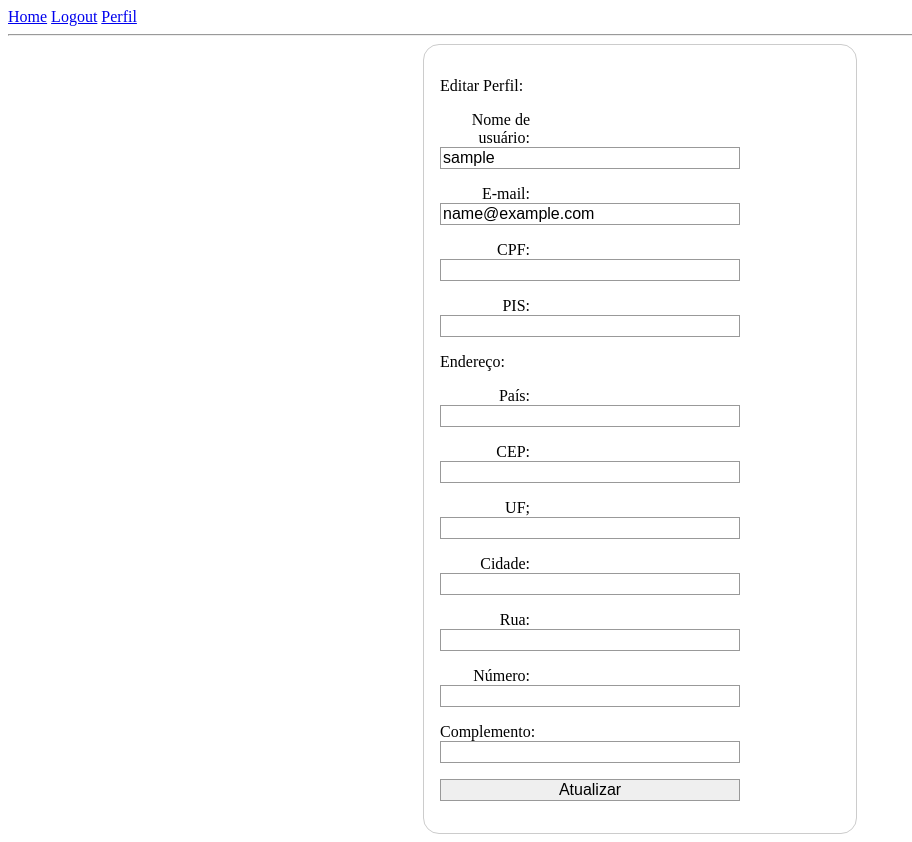
After one commit to dansal0807/Enregistrement_homepage_Flask, a Flask app: page /edit in a window 1280 px wide. The commit adds this page. Shown: the whole page, without its empty margins (0-912 px from the left). Run offline with Flask 2, Linux system fonts and the light colour scheme; the visitor is signed in with stand-in values (Sample User, id 1); data comes from the database, SQL or seed files in the repository; parts of the project's set-up code (start-up, migrations or seed data) failed here and were passed over.

Commit message:
Projeto atualizado

```diff
--- a/app/forms.py
+++ b/app/forms.py
@@ -1,18 +1,65 @@
 from flask_wtf import FlaskForm
+from flask_login import current_user
 from wtforms import StringField, PasswordField, BooleanField, SubmitField, EmailField, Form, validators
-from wtforms.validators import DataRequired, ValidationError, Email, InputRequired
+from wtforms.validators import DataRequired, ValidationError, Email, InputRequired, EqualTo
 from app.models import User
 
 class LoginForm(FlaskForm):
-    username = StringField('E-mail, CPF, PIS', [validators.DataRequired()])
-    password = PasswordField('Senha', validators=[DataRequired()])
-    submit = SubmitField('Entre')
-    submit2 = SubmitField('Registre-se')
+    login = StringField(' ', [validators.DataRequired()])
+    password = PasswordField('Senha:', validators=[DataRequired()])
+    submit = SubmitField('Entre:')
+    submit2 = SubmitField('Registre-se:')
 
 class RegistrationForm(FlaskForm):
-    username = StringField('Usuário', validators=[DataRequired()])
-    cpf = StringField('CPF', [validators.DataRequired()])
-    pis = StringField('PIS', [validators.DataRequired()])
-    email = EmailField('E-mail', [validators.DataRequired(), validators.Email()])
-    password = PasswordField('Senha', validators=[DataRequired()])
+    username = StringField('Nome de usuário:', validators=[DataRequired()])
+    cpf = StringField('CPF:', validators=[DataRequired()])
+    pis = StringField('PIS:', validators=[DataRequired()])
+    email = EmailField('E-mail:', [validators.DataRequired(), validators.Email()])
+    password = PasswordField('Senha:', validators=[DataRequired()])
+    password2 = PasswordField('Repita a senha:', validators=[DataRequired(), EqualTo('password')])
     submit = SubmitField('Enviar')
+    pais = StringField('País:',validators=[DataRequired()])
+    cep = StringField('CEP:', validators=[DataRequired()])
+    estado = StringField('UF;', validators=[DataRequired()])
+    cidade = StringField('Cidade:', validators=[DataRequired()])
+    rua = StringField('Rua:', validators=[DataRequired()])
+    numero = StringField('Número:', validators=[DataRequired()])
+    complemento = StringField('Complemento:')
+
+    def validate_username(self, username):
+        user = User.query.filter_by(username=username.data).first()
+        if user is not None:
+            raise ValidationError('Por favor, utilize um nome de usuário diferente.')
+
+    def validate_email(self, email):
+        user = User.query.filter_by(email=email.data).first()
+        if user is not None:
+            raise ValidationError('Por favor, utilize um endereço de e-mail diferente.')
+
+class EditForm(FlaskForm):
+    username = StringField('Nome de usuário:', render_kw={'readonly': True}, validators=[DataRequired()])
+    cpf = StringField('CPF:')
+    pis = StringField('PIS:')
+    email = EmailField('E-mail:', validators=[validators.DataRequired(), validators.Email()])
+    password = PasswordField('Senha:', validators=[DataRequired()])
+    password2 = PasswordField('Repita a senha:', validators=[DataRequired(), EqualTo('password')])
+    submit = SubmitField('Atualizar')
+    pais = StringField('País:')
+    cep = StringField('CEP:')
+    estado = StringField('UF;')
+    cidade = StringField('Cidade:')
+    rua = StringField('Rua:')
+    numero = StringField('Número:')
+    complemento = StringField('Complemento:')
+
+    def validate_username(self, username):
+        if username.data != current_user.username:
+            user = User.query.filter_by(username=username.data).first()
+            if user is not None:
+                raise ValidationError('Por favor, utilize um nome de usuário diferente.')
+
+    def validate_email(self, email):
+        if email.data != current_user.email:
+            user = User.query.filter_by(email=email.data).first()
+            if user is not None:
+                raise ValidationError('Por favor, utilize um nome de usuário diferente.')
--- a/app/models.py
+++ b/app/models.py
@@ -11,6 +11,13 @@ class User(UserMixin, db.Model):
     password_hash = db.Column(db.String(128))
     cpf = db.Column(db.String(14))
     pis = db.Column(db.String(128))
+    pais = db.Column(db.String(128))
+    cep = db.Column(db.String(100))
+    estado = db.Column(db.String(50))
+    cidade = db.Column(db.String(50))
+    rua = db.Column(db.String(80))
+    numero = db.Column(db.String(100))
+    complemento = db.Column(db.String(40))
 
     #SELECT username FROM USER WHERE email=login_entry OR cpf=login_entry OR pis=login_entry
 
--- a/app/routes.py
+++ b/app/routes.py
@@ -1,61 +1,99 @@
 from flask import render_template, redirect, flash, url_for, request
+from flask.templating import render_template_string
+from werkzeug import datastructures
 from wtforms.validators import Email
 from app import app, db
 from app.forms import LoginForm, FlaskForm
 from flask_login import current_user, login_user, login_required, logout_user
 from app.models import User
-from app.forms import RegistrationForm, LoginForm
+from app.forms import RegistrationForm, LoginForm, EditForm
 from validate_docbr import CPF
 
 #renderização das rotas do formulário:
 @app.route('/')
-@app.route('/index', methods=['GET', 'POST'])
-@login_required
-def index():
-    form = LoginForm()
-    return render_template('login.html', title='Cadastre-se', form=form)
-
-
-@app.route('/login', methods=['GET', 'POST'])
+@app.route('/login', methods=['GET','POST'])
 def login():
     form = LoginForm()
-    login_entry = form.username.data
+    login_entry = form.login.data
     if form.validate_on_submit():
         user = User.query.filter((User.email == login_entry) | (User.cpf == login_entry) |
         (User.pis == login_entry)).first()
         if user is None or not user.check_password(form.password.data):
             flash('Usuário ou senha inválidos.')
             return redirect(url_for('login'))
-        else:
-            return render_template('user.html', username=user.username)
+        login_user(user)
+        next_page = request.args.get('next')
+        return render_template('user.html')
     return render_template('login.html', title='Cadastre-se', form=form)
 
 @app.route('/logout')
 def logout():
     logout_user()
-    return redirect(url_for('index'))
+    return redirect(url_for('login'))
 
 @app.route('/register', methods=['GET', 'POST'])
 def register():
-    if current_user.is_authenticated:
-        return redirect(url_for('index'))
     form = RegistrationForm()
     if form.validate_on_submit():
         user = User(username=form.username.data,
                     email=form.email.data,
                     cpf=form.cpf.data,
-                    pis=form.pis.data)
-
+                    pis=form.pis.data,
+                    pais = form.pais.data,
+                    cep = form.cep.data,
+                    estado = form.estado.data,
+                    cidade = form.cidade.data,
+                    rua = form.rua.data,
+                    numero = form.numero.data,
+                    complemento = form.complemento.data)
         user.set_password(form.password.data)
         db.session.add(user)
         db.session.commit()
         flash('Agora você está registrado!')
         return redirect(url_for('login'))
+    else:
+        logged()
     return render_template('register.html', title='Register', form=form)
 
+@login_required
+def logged():
+    return flash('O cadastro não foi bem sucedido.')
 
-@app.route('/user/<username>')
+@app.route('/user', methods=['GET'])
 @login_required
-def user(username):
-    user = User.query.filter_by(username=username).first_or_404()
-    return render_template('user.html', user=user)
+def user_template():
+    return render_template('user.html')
+
+@app.route('/edit', methods=['GET', 'POST'])
+@login_required
+def edit():
+    form = EditForm()
+    user = User.query.filter_by(username=current_user.username).first()
+    if request.method == "GET":
+        form.username.data = user.username
+        form.email.data = user.email
+        form.cpf.data = user.cpf
+        form.pis.data = user.pis
+        form.pais.data = user.pais
+        form.cep.data = user.cep
+        form.estado.data = user.estado
+        form.cidade.data = user.cidade
+        form.rua.data = user.rua
+        form.numero.data = user.numero
+        form.complemento.data = user.complemento
+    if request.method == "POST":
+        edited_user = User.query.filter_by(username=current_user.username).update(dict(email=form.email.data,
+                                                                                        cpf=form.cpf.data,
+                                                                                        pis=form.pis.data,
+                                                                                        pais = form.pais.data,
+                                                                                        cep = form.cep.data,
+                                                                                        estado = form.estado.data,
+                                                                                        cidade = form.cidade.data,
+                                                                                        rua = form.rua.data,
+                                                                                        numero = form.numero.data,
+                                                                                        complemento = form.complemento.data))
+        db.session.commit()
+        return render_template('user.html')
+    return render_template('edit.html', user=user, form=form)
+
+#Func. Delete: exclusão lógica ou exclusão do db.
--- a/app/static/login.css
+++ b/app/static/login.css
@@ -1,5 +1,13 @@
 form {
     /* Apenas para centralizar o form na página */
+    margin: 0 auto;
+    width: 400px;
+    padding: 1em;
+    border: 1px solid #CCC;
+    border-radius: 1em;
+}
+
+.cadastro_user {
     margin: 0 auto;
     width: 400px;
     padding: 1em;
--- a/app/templates/base.html
+++ b/app/templates/base.html
@@ -7,23 +7,16 @@
     </head>
     <body>
         <div>
-            <a href="{{ url_for('index') }}">Home</a>
             {% if current_user.is_anonymous %}
-            <a href="{{ url_for('login') }}">Login</a>
+            <a href="{{ url_for('login') }}">Home</a>
+            <a href="{{ url_for('register') }}">Registre-se</a>
             {% else %}
+            <a href="{{ url_for('user_template') }}">Home</a>
             <a href="{{ url_for('logout') }}">Logout</a>
+            <a href="{{ url_for('edit') }}">Perfil</a>
             {% endif %}
         </div>
         <hr>
-        {% with messages = get_flashed_messages() %}
-        {% if messages %}
-        <ul>
-            {% for message in messages %}
-            <li>{{ message }}</li>
-            {% endfor %}
-        </ul>
-        {% endif %}
-        {% endwith %}
         {% block content %}{% endblock %}
     </body>
 </html>
--- /dev/null
+++ b/app/templates/edit.html
@@ -0,0 +1,57 @@
+{% extends "base.html" %}
+
+{% block content %}
+
+<form action="" method="post">
+    <form action="" method="post" novalidate>
+
+        <p> Editar Perfil: </p>
+        {{ form.hidden_tag() }}
+        <p>
+            {{ form.username.label }}<br>
+            {{ form.username(size=32) }}
+        </p>
+        <p>
+            {{ form.email.label }}<br>
+            {{ form.email(size=32) }}
+        </p>
+        <p>
+            {{ form.cpf.label }}<br>
+            {{ form.cpf(size=32) }}
+        </p>
+        <p>
+            {{ form.pis.label }}<br>
+            {{ form.pis()}}
+        </p>
+        <p>Endereço:</p>
+        <p>
+            {{ form.pais.label }}<br>
+            {{ form.pais(size=32) }}
+        </p>
+        <p>
+            {{ form.cep.label }}<br>
+            {{ form.cep(size=32) }}
+        </p>
+        <p>
+            {{ form.estado.label }}<br>
+            {{ form.estado(size=32) }}
+        </p>
+        <p>
+            {{ form.cidade.label }}<br>
+            {{ form.cidade(size=32) }}
+        </p>
+        <p>
+            {{ form.rua.label }}<br>
+            {{ form.rua(size=32) }}
+        </p>
+        <p>
+            {{ form.numero.label }}<br>
+            {{ form.numero(size=32) }}
+        </p>
+        <p>
+            {{ form.complemento.label }}<br>
+            {{ form.complemento(size=32)}}
+        </p>
+        <p>{{ form.submit() }}</p>
+    </form>
+{% endblock %}
```
Also changed, not shown: app/templates/index.html (deleted, +0 -14 lines), app/templates/login.html (+6 -3 lines), app/templates/register.html (+60 -1 lines), app/templates/user.html (+15 -1 lines), app.py (line endings or trailing spaces).
